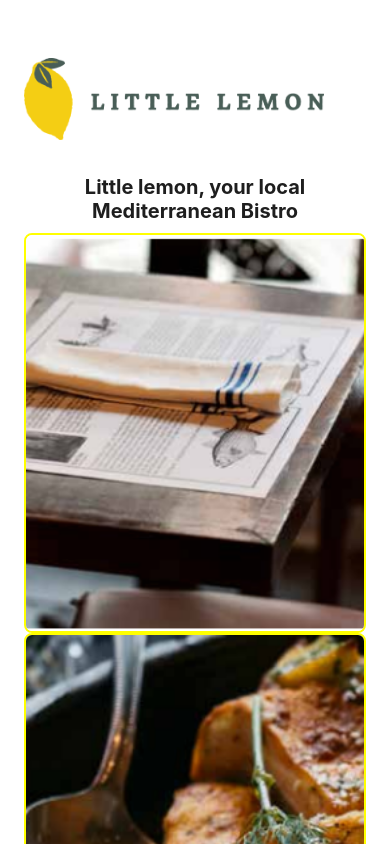
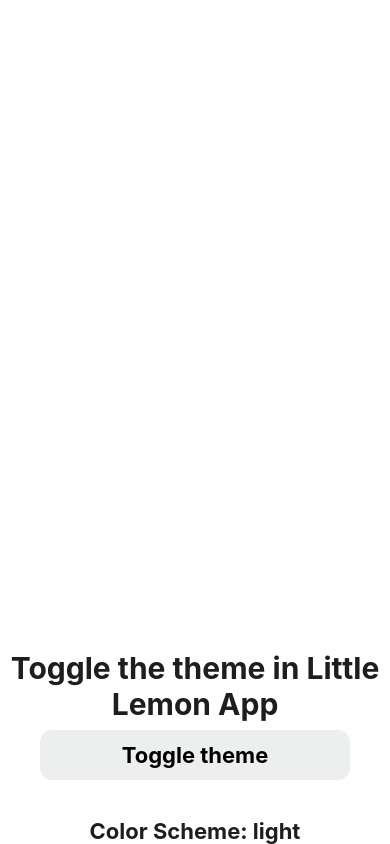
Before and after one commit to khalilovmusa/React_native_meta, a React Native app: screen / in a window 390 px wide. Built offline with nearby package versions, Linux system fonts and the light colour scheme.

Commit message:
useColorScheme and useWindowDimensions hooks and some of the community hooks

```diff
--- a/App.tsx
+++ b/App.tsx
@@ -1,6 +1,8 @@
 // import WelcomeScreen from './src/components/organisms/WelcomeScreen/WelcomeScreen';
 
-import WelcomePageWLogo from "./src/components/learncomponents/WelcomePageWLogo";
+import ToggleTheme from "./src/hooks/learningHooks/useColorSheme";
+
+// import WelcomePageWLogo from "./src/components/learncomponents/WelcomePageWLogo";
 
 // import MenuItems from "./src/components/organisms/MenuItems/MenuItems";
 
@@ -11,7 +13,8 @@
 
   return (
     <>
-    <WelcomePageWLogo />
+    <ToggleTheme />
+    {/* <WelcomePageWLogo /> */}
     {/* <WelcomeScreen /> */}
     {/* <FeedbackForm /> */}
     {/* <LoginScreen /> */}
--- a/package.json
+++ b/package.json
@@ -10,9 +10,10 @@
     "test": "jest"
   },
   "dependencies": {
+    "@react-native-community/hooks": "^100.1.0",
+    "@react-native/new-app-screen": "0.80.1",
     "react": "19.1.0",
-    "react-native": "0.80.1",
-    "@react-native/new-app-screen": "0.80.1"
+    "react-native": "0.80.1"
   },
   "devDependencies": {
     "@babel/core": "^7.25.2",
--- /dev/null
+++ b/src/hooks/learningHooks/useColorSheme/index.tsx
@@ -0,0 +1,28 @@
+import { View, Pressable, Text, useColorScheme } from "react-native"
+import styles from './styles'
+import ResponsiveApp from "../useWindowDimensions"
+
+const ToggleTheme = () => {
+   const colorScheme = useColorScheme()
+
+   return(
+      <View style={[
+         styles.container,
+         colorScheme === 'light' ? styles.lightMode
+         : styles.darkMode
+      ]}>
+         <ResponsiveApp />
+         <Text style={[styles.headerText,  colorScheme === 'light' ? { color: '#1e1e1e'} : { color: '#fff'}]}>Toggle the theme in Little Lemon App</Text>
+         <Pressable
+            style={styles.button}
+         >
+            <Text style={styles.buttonText}>
+               Toggle theme
+            </Text>
+         </Pressable>
+         <Text style={[styles.regularText,  colorScheme === 'light' ? { color: '#1e1e1e'} : { color: '#fff'}]}>Color Scheme: {colorScheme}</Text>
+      </View>
+   )
+}
+
+export default ToggleTheme
--- /dev/null
+++ b/src/hooks/learningHooks/useColorSheme/styles.ts
@@ -0,0 +1,42 @@
+import { StyleSheet } from 'react-native';
+
+export default StyleSheet.create({
+   darkMode: {
+      backgroundColor: '#1e1e1e',
+      color: '#fff'
+   },
+   lightMode: {
+      backgroundColor: '#fff',
+      color: '#1e1e1e'
+   },
+   button: {
+      borderWidth: 2,
+      borderRadius: 12,
+      padding: 10,
+      marginVertical: 8,
+      margin: 40,
+      backgroundColor: '#EDEFEE',
+      borderColor: '#EDEFEE',
+   },
+   headerText: {
+      fontSize: 30,
+      textAlign: 'center',
+      fontWeight: 'bold',
+   },
+   buttonText: {
+      fontSize: 22,
+      fontWeight: 'bold',
+      textAlign: 'center'
+   },
+   container: {
+      flex: 1,
+      flexDirection: 'column',
+      justifyContent: 'space-between',
+   },
+   regularText: {
+      fontSize: 22,
+      textAlign: 'center',
+      marginTop: 30,
+      fontWeight: 'bold'
+   }
+})
--- /dev/null
+++ b/src/hooks/learningHooks/useWindowDimensions/index.tsx
@@ -0,0 +1,14 @@
+import { Text, View, useWindowDimensions } from "react-native"
+import styles from "./styles"
+
+const ResponsiveApp = () => {
+   const { width, height, fontScale } = useWindowDimensions()
+
+   return(
+      <View style={styles.container}>
+         <Text style={styles.regularText}>Window Dimensions: Width {width}px, Height {height}, Font size {fontScale}px</Text>
+      </View>
+   )
+}
+
+export default ResponsiveApp
--- /dev/null
+++ b/src/hooks/learningHooks/useWindowDimensions/styles.ts
@@ -0,0 +1,13 @@
+import { StyleSheet } from "react-native";
+
+export default StyleSheet.create({
+   container: {
+      flex: 1,
+      borderWidth: 1,
+      borderColor: '#fff',
+   },
+   regularText: {
+      color: '#fff',
+      fontSize: 30
+   }
+})
```
Also changed, not shown: src/hooks/communityHooks/TestHooks.tsx (added, +11 -0 lines), 1 other file (tests, documents, lock files or other folders).
